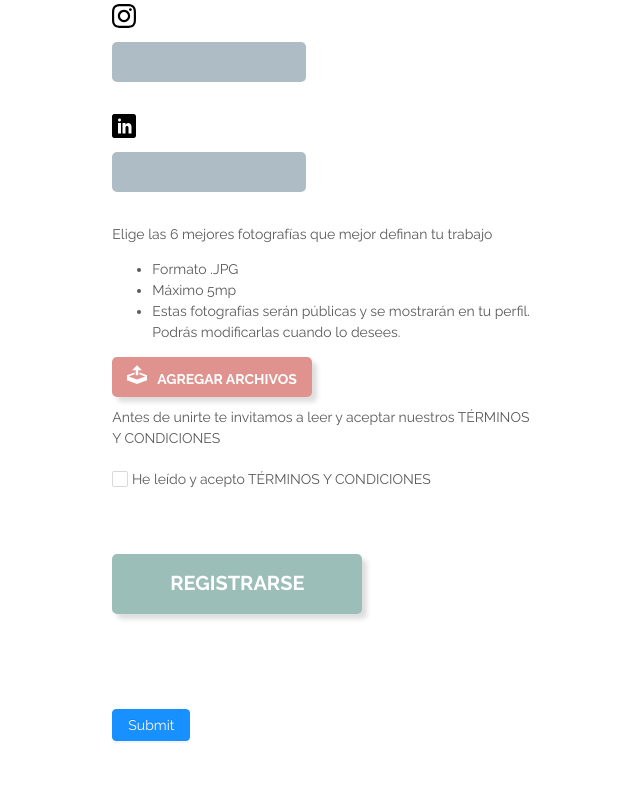
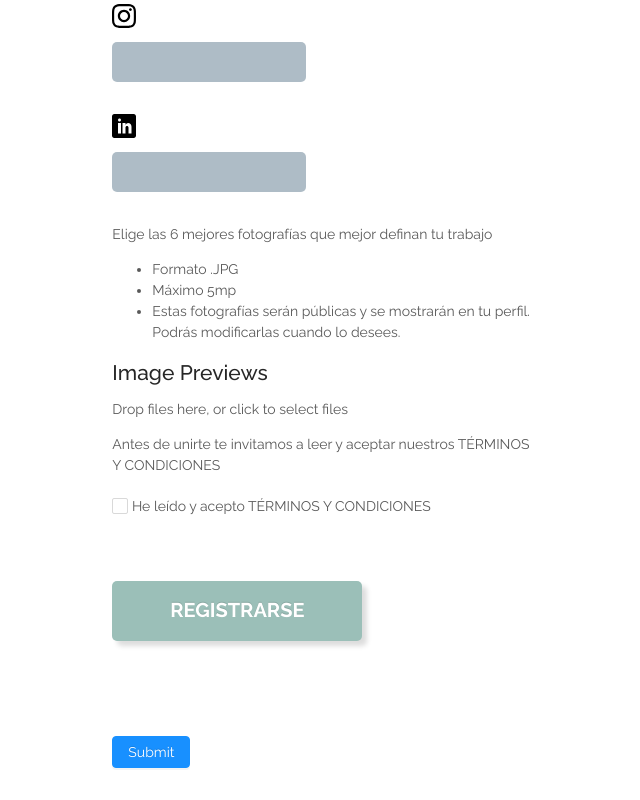
Before and after one commit to melscastillo/meraki-next, a Next.js app: page /registro/fotografas in a window 1280 px wide. Shown: the part 1125-1925 px from the top of the page, without its empty margins (101-741 px from the left). Before the commit the page ends 1898 px from the top, so only its background shows below. Built offline with nearby package versions, Linux system fonts and the light colour scheme.

Commit message:
Drop Component

```diff
--- a/package.json
+++ b/package.json
@@ -15,7 +15,9 @@
     "next": "^9.5.2",
     "react": "^16.13.1",
     "react-dom": "^16.13.1",
+    "react-dropzone": "^11.0.3",
     "reqwest": "^2.0.5",
+    "superagent": "^6.1.0",
     "xhr2": "^0.2.0"
   }
 }
--- /dev/null
+++ b/src/components/DropZone/index.js
@@ -0,0 +1,73 @@
+import React, { Component, Fragment } from "react";
+import { render } from "react-dom";
+
+import ReactDropzone from "react-dropzone";
+import request from "superagent";
+
+class App extends Component {
+  constructor(props) {
+    super(props);
+
+    this.state = {
+      files: [],
+    };
+  }
+
+  onDrop = (files) => {
+    // POST to a test endpoint for demo purposes
+    const req = request.post(
+      "https://s3.console.aws.amazon.com/s3/buckets/meraki-app/Meraki"
+    );
+
+    files.forEach((file) => {
+      req.attach(file.name, file);
+    });
+
+    req.end();
+  };
+
+  onPreviewDrop = (files) => {
+    this.setState({
+      files: this.state.files.concat(files),
+    });
+  };
+
+  render() {
+    const previewStyle = {
+      display: "inline",
+      width: 100,
+      height: 100,
+    };
+
+    return (
+      <div className="app">
+        <h2>Image Previews</h2>
+        {/*         <ReactDropzone accept="image/*" onDrop={this.onPreviewDrop}>
+          Drop an image, get a preview!
+        </ReactDropzone> */}
+        <ReactDropzone onDrop={(acceptedFiles) => console.log(acceptedFiles)}>
+          {({ getRootProps }) => (
+            <div {...getRootProps()}>
+              <p>Drop files here, or click to select files</p>
+            </div>
+          )}
+        </ReactDropzone>
+        {this.state.files.length > 0 && (
+          <div>
+            <h3>Previews</h3>
+            {this.state.files.map((file) => (
+              <img
+                alt="Preview"
+                key={file.preview}
+                src={file.preview}
+                style={previewStyle}
+              />
+            ))}
+          </div>
+        )}
+      </div>
+    );
+  }
+}
+
+export default App;
--- a/src/screens/RegistroFotografa/index.js
+++ b/src/screens/RegistroFotografa/index.js
@@ -4,6 +4,7 @@ import { Row, Col, Form, Input, Button, Checkbox, Upload } from "antd";
 import styles from "./RegistroFotografa.module.css";
 
 import { signUpPhotographers } from "../../server";
+import App from "../../components/DropZone";
 
 const RegistroFotografa = () => {
   const [form] = Form.useForm();
@@ -43,6 +44,7 @@ const RegistroFotografa = () => {
   };
 
   console.log(selectedCategories);
+
   return (
     <Row className={styles.typography}>
       <Col span={16}>
@@ -142,25 +144,10 @@ const RegistroFotografa = () => {
                   Podrás modificarlas cuando lo desees.
                 </li>
               </ul>
-              <Upload
-                action="https://www.mocky.io/v2/5cc8019d300000980a055e76"
-                listType="picture"
-              >
-                <Button className={styles.uploadButton}>
-                  <svg
-                    version="1.1"
-                    xmlns="http://www.w3.org/2000/svg"
-                    width="20"
-                    height="20"
-                    viewBox="0 0 512 512"
-                  >
-                    <title></title>
-                    <g id="icomoon-ignore"></g>
-                    <path d="M224 288h64v-128h96l-128-128-128 128h96zM320 216v49.356l146.533 54.644-210.533 78.509-210.533-78.509 146.533-54.644v-49.356l-192 72v128l256 96 256-96v-128z"></path>
-                  </svg>
-                  AGREGAR ARCHIVOS
-                </Button>
-              </Upload>
+
+              <div>
+                <App />
+              </div>
               <p>
                 Antes de unirte te invitamos a leer y aceptar nuestros{" "}
                 <a>TÉRMINOS Y CONDICIONES</a>
@@ -169,7 +156,13 @@ const RegistroFotografa = () => {
                 <Checkbox /> He leído y acepto TÉRMINOS Y CONDICIONES
               </p>
               <div>
-                <Button className={styles.submit}>REGISTRARSE</Button>
+                <Button
+                  type="primary"
+                  htmlType="submit"
+                  className={styles.submit}
+                >
+                  REGISTRARSE
+                </Button>
               </div>
               <Form.Item>
                 <Button
```
Also changed, not shown: 1 other file (tests, documents, lock files or other folders).
